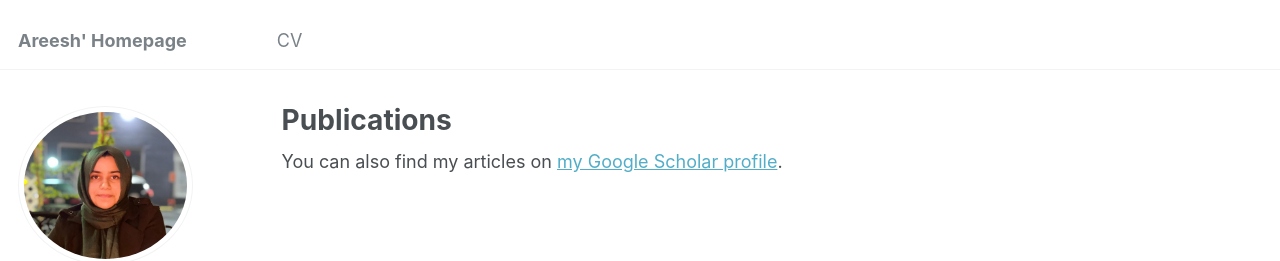
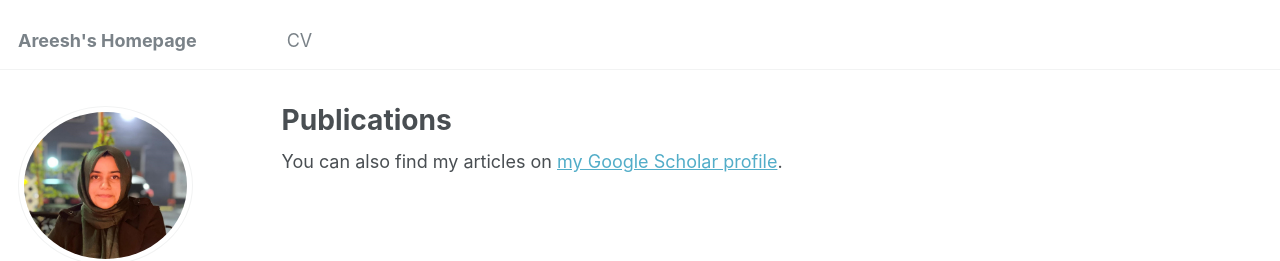
Before and after one commit to Afatmee/IDEpi, a Jekyll site: the page built from _pages/publications.html, in a window 1280 px wide. Shown: the top 261 px of the page. Built offline with Jekyll 4.4.1, drawn with Linux system fonts in a browser that asks for light colours; some web fonts are replaced; part of the change alters nothing that is shown.

Commit message:
Update _config.yml

```diff
--- a/_config.yml
+++ b/_config.yml
@@ -8,13 +8,13 @@
 
 # Basic Site Settings
 locale                   : "en-US"
-title                    : "Areesh' Homepage"
+title                    : "Areesh's Homepage"
 title_separator          : "-"
 name                     : &name "Areesh Fatmee"
-description              : &description "PhD student @ U of Warwick"
-url                      : "https://afatmee.github.io/IDEpi.github.io/" # the base hostname & protocol for your site e.g. "https://mmistakes.github.io"
+description              : &description "Inectious disease epidemiologist: Tracking outbreaks, traversing continent"
+url                      : "https://afatmee.github.io/about/" # the base hostname & protocol for your site e.g. "https://mmistakes.github.io"
 baseurl                  : "" # the subpath of your site, e.g. "/blog"
-repository               : "https://afatmee.IDEpi.github.io/"
+repository               : "https://afatmee.about.github.io/"
 
 # Site Author - The following control what appear as part of the author content on the side bar.
 #               If a field is blank the icon and link will not appear, otherwise it will be shown.
```
